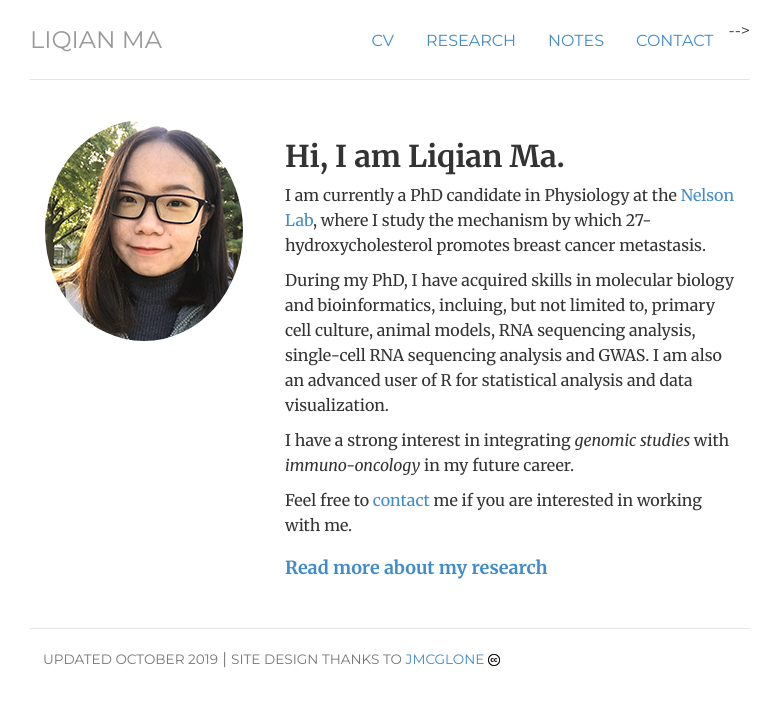
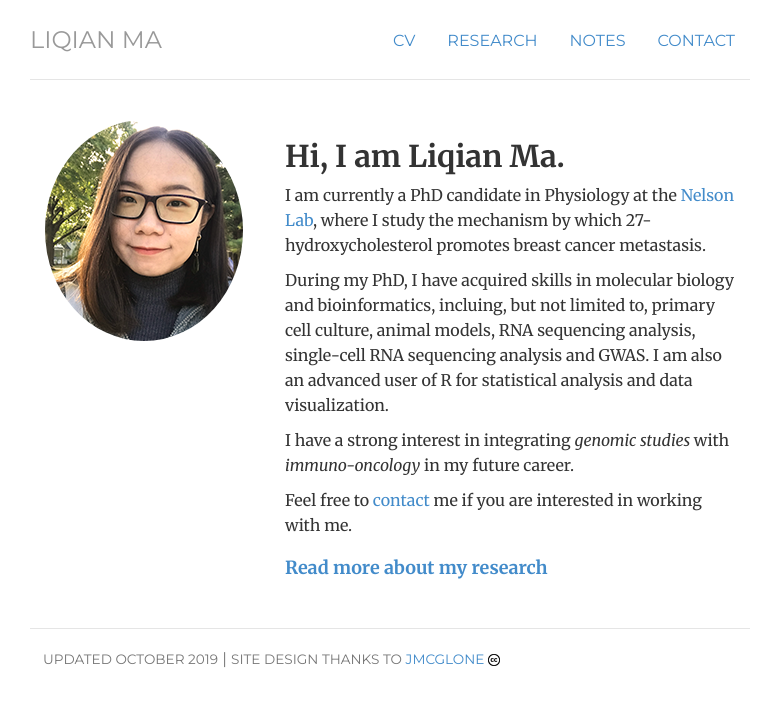
Before and after one commit to liqian-ma/liqian-ma.github.io, a Jekyll site: the page built from index.html, in a window 1280 px wide. Shown: the top 707 px of the page, without its empty margins (250-1030 px from the left). Built offline with Jekyll 4.4.1, drawn with Linux system fonts in a browser that asks for light colours.

Commit message:
Update header.html

```diff
--- a/_includes/header.html
+++ b/_includes/header.html
@@ -2,7 +2,7 @@
 	<ul class="nav nav-pills pull-right">
 		<li class="{{ page.cv }}"><a href="/cv" title="CV/Resume">CV</a></li>
 		<li class="{{ page.research }}"><a href="/research" title="Research">Research</a></li>
-		<li class="{{ page.notes }}"><a href="/notes" title="Notes">Notes</a></li> -->
+		<li class="{{ page.notes }}"><a href="/notes" title="Notes">Notes</a></li>
 		<li class="{{ page.contact }}"><a href="/contact" title="Contact">Contact</a></li>
 	</ul>
 	<h3 class="text-muted"><a href="/">Liqian Ma</a></h3>
```
